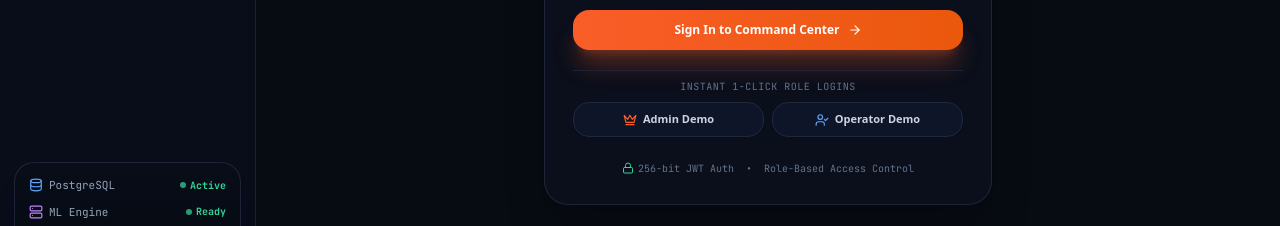
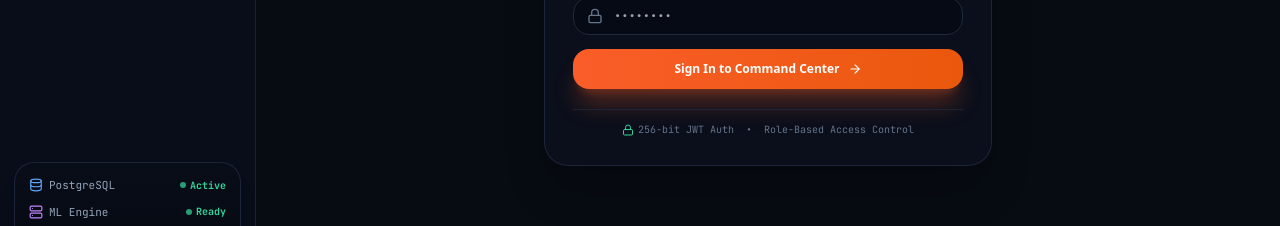
Before and after one commit to MK-codes365/ReconAi, a Next.js app in the folder apps/web/: page /login in a window 1280 px wide. Shown: the part 523-749 px from the top of the page. Built offline with nearby package versions, Linux system fonts and the light colour scheme; no server answers.

Commit message:
fix: remove demo quick login buttons and clean build configuration

```diff
--- a/apps/web/src/app/batch/page.tsx
+++ b/apps/web/src/app/batch/page.tsx
@@ -1,5 +1,12 @@
-import { redirect } from 'next/navigation';
+'use client';
+
+import { useEffect } from 'react';
+import { useRouter } from 'next/navigation';
 
 export default function BatchPage() {
-  redirect('/evaluation');
+  const router = useRouter();
+  useEffect(() => {
+    router.replace('/evaluation');
+  }, [router]);
+  return null;
 }
--- a/apps/web/src/app/login/page.tsx
+++ b/apps/web/src/app/login/page.tsx
@@ -355,42 +355,8 @@ export default function LoginPage() {
           </motion.form>
         )}
 
-        {/* 1-Click Demo Quick Logins for Hackathon Judges */}
-        <div className="pt-2 border-t border-slate-800/80 space-y-2">
-          <div className="text-[10px] font-mono uppercase text-slate-500 tracking-wider text-center">Instant 1-Click Role Logins</div>
-          <div className="grid grid-cols-2 gap-2">
-            <button
-              onClick={() => {
-                setTab('LOGIN');
-                setEmail('admin@reconai.io');
-                setPassword('admin123');
-                handleLogin(undefined, 'admin@reconai.io', 'admin123');
-              }}
-              disabled={loading || !!success}
-              className="py-2 px-3 rounded-xl bg-slate-900/90 hover:bg-slate-800 border border-slate-800 hover:border-slate-700 text-slate-300 hover:text-white text-[11px] font-semibold flex items-center justify-center space-x-1.5 transition shadow-sm"
-            >
-              <Crown className="w-3.5 h-3.5 text-[#FA5D29]" />
-              <span>Admin Demo</span>
-            </button>
-
-            <button
-              onClick={() => {
-                setTab('LOGIN');
-                setEmail('operator@reconai.io');
-                setPassword('operator123');
-                handleLogin(undefined, 'operator@reconai.io', 'operator123');
-              }}
-              disabled={loading || !!success}
-              className="py-2 px-3 rounded-xl bg-slate-900/90 hover:bg-slate-800 border border-slate-800 hover:border-slate-700 text-slate-300 hover:text-white text-[11px] font-semibold flex items-center justify-center space-x-1.5 transition shadow-sm"
-            >
-              <UserCheck className="w-3.5 h-3.5 text-blue-400" />
-              <span>Operator Demo</span>
-            </button>
-          </div>
-        </div>
-
         {/* Security Trust Indicators */}
-        <div className="flex items-center justify-center gap-3 text-[10px] text-slate-500 pt-1 font-mono">
+        <div className="flex items-center justify-center gap-3 text-[10px] text-slate-500 pt-3 border-t border-slate-800/80 font-mono">
           <div className="flex items-center space-x-1">
             <Lock className="w-3 h-3 text-emerald-400" />
             <span>256-bit JWT Auth</span>
--- a/apps/web/tailwind.config.js
+++ b/apps/web/tailwind.config.js
@@ -4,7 +4,6 @@ const { default: flattenColorPalette } = require("tailwindcss/lib/util/flattenCo
 module.exports = {
   darkMode: ["class"],
   content: [
-    "./src/pages/**/*.{js,ts,jsx,tsx,mdx}",
     "./src/components/**/*.{js,ts,jsx,tsx,mdx}",
     "./src/app/**/*.{js,ts,jsx,tsx,mdx}",
   ],
```
Also changed, not shown: 1 other file (tests, documents, lock files or other folders).
